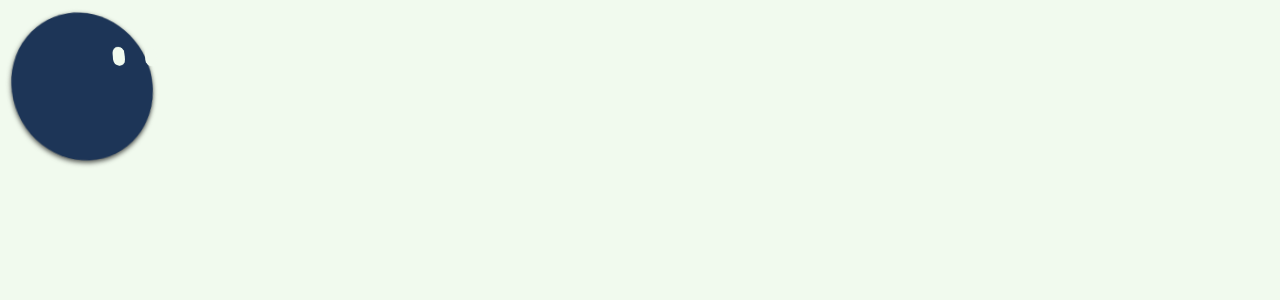
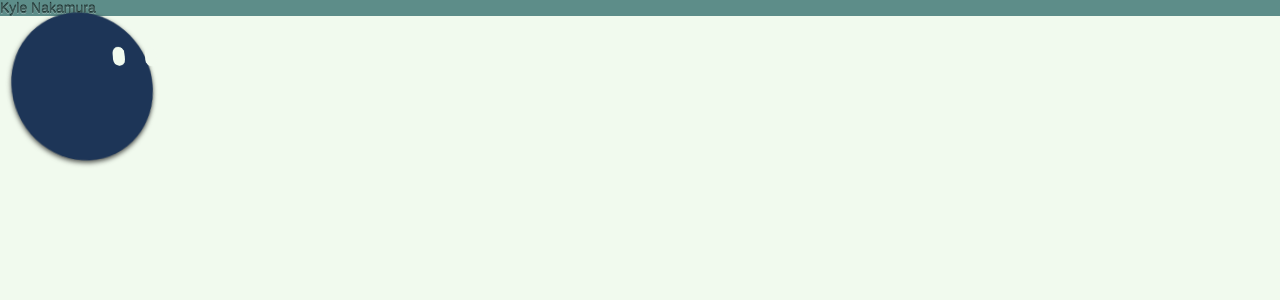
Before and after one commit to knakamura13/react-kyle-nakamura-dev-website, a React (Create React App) app: page / in a window 1280 px wide. Shown: the top 300 px of the page. Built offline with nearby package versions, Linux system fonts and the light colour scheme.

Commit message:
Add embossed text styling

```diff
--- a/src/components/Home.js
+++ b/src/components/Home.js
@@ -43,6 +43,10 @@
                 <div className="shape"/>
                 <div className="shape2"></div>
             </div>
+
+            <div className="demo4">
+                Kyle Nakamura
+            </div>
         </div>
     );
 };
--- a/src/styles.scss
+++ b/src/styles.scss
@@ -94,4 +94,19 @@
             align-items: center;
         }
     }
+    .demo div {
+        width: 400px;
+        height: 65px;
+        line-height: 60px;
+        font-family: "Century Gothic", "Helvetica", sans-serif;
+        font-size: 50px;
+        font-weight: bold;
+        text-align: center;
+        margin-left: 30px;
+    }
+    .demo4 {
+        color: #3B5957;
+        background-color: #5D8D89;
+        text-shadow: 0px 1px 0px rgba(255,255,255,.3), 0px -1px 0px rgba(0,0,0,.7);
+    }
 }
```
